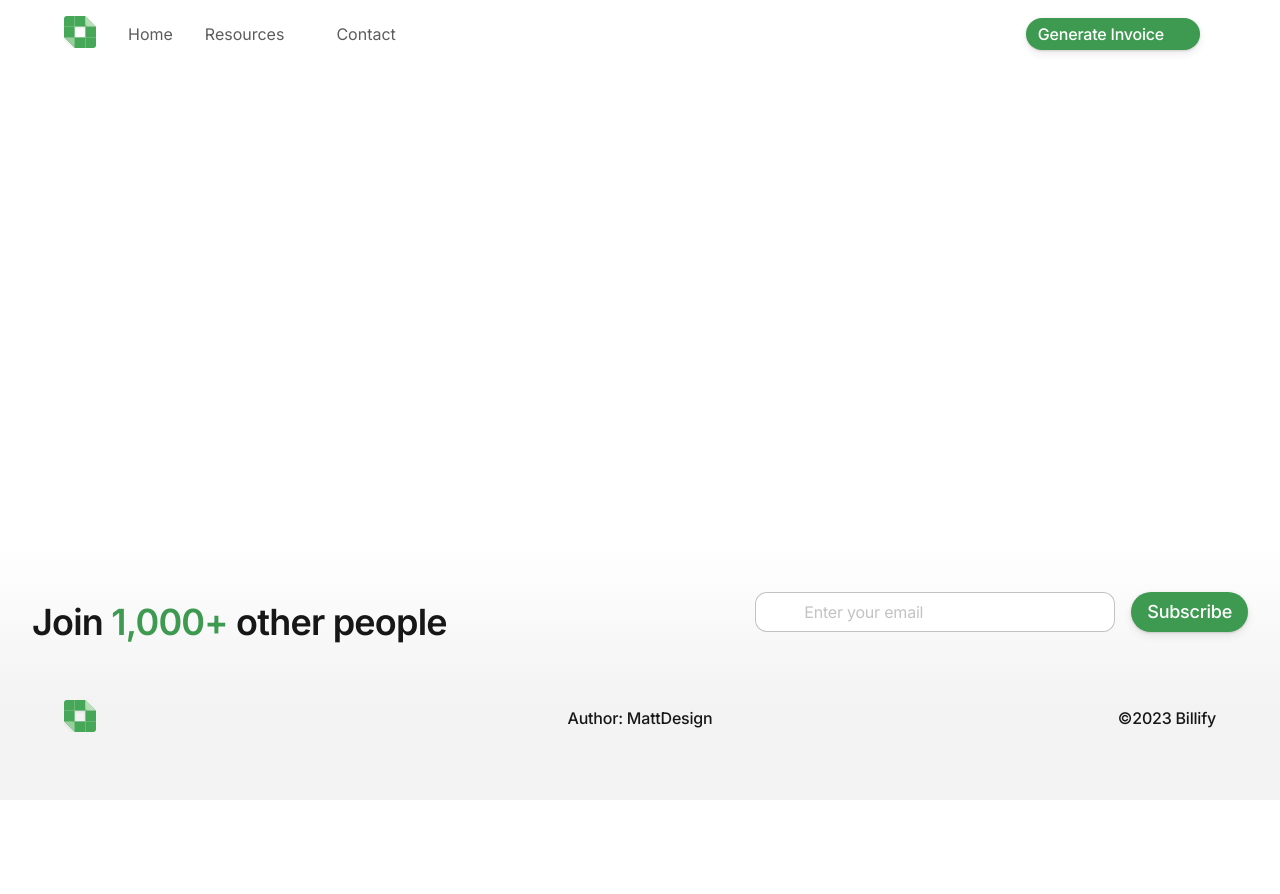
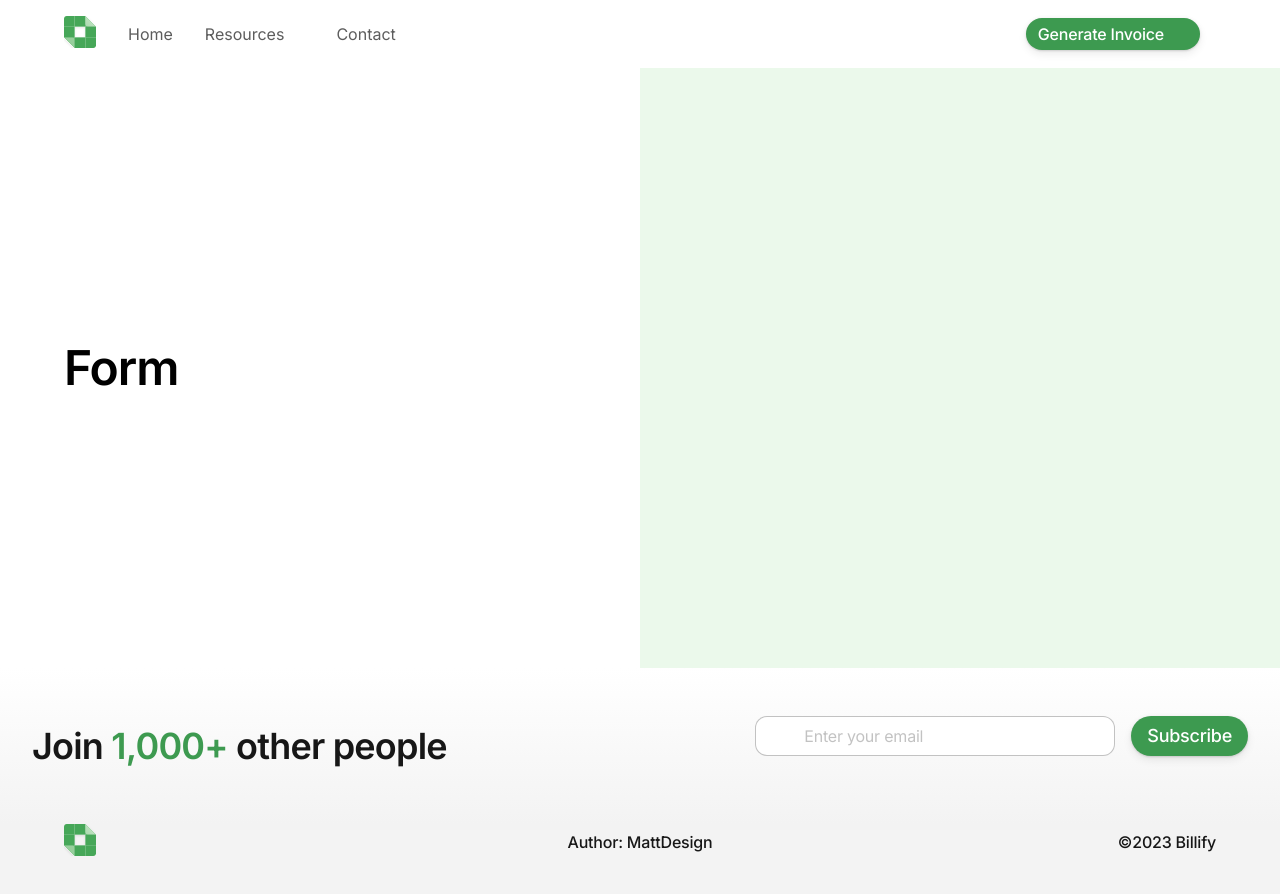
Before and after one commit to MateMarzec/Billify, a React (Vite) app: page /generate in a window 1280 px wide. Shown: the top 894 px of the page. Before the commit the page ends 800 px from the top, so only its background shows below. Built offline with nearby package versions, Linux system fonts and the light colour scheme; some icons are missing.

Commit message:
Generate boilerplate

```diff
--- a/src/routes/Generate.jsx
+++ b/src/routes/Generate.jsx
@@ -1,7 +1,20 @@
+import ContactUs from "../assets/payment.jpg";
+import classes from "./Generate.module.css";
+
 function Generate() {
   return (
-    <>
-    </>
+    <main className={classes.generateWrapper}>
+      <div className={classes.container}>
+        <section className={classes.leftSide}>
+          <div className={classes.content}>
+            <h1>Form</h1>
+          </div>
+        </section>
+        <div className={classes.rightSide}>
+          <div className={classes.preview}></div>
+        </div>
+      </div>
+    </main>
   );
 }
 
--- /dev/null
+++ b/src/routes/Generate.module.css
@@ -0,0 +1,92 @@
+.generateWrapper{
+    background: linear-gradient(90deg, var(--primary-white) 50%, var(--grass-300) 50%);
+}
+.container {
+    max-width: 1280px;
+    display: flex;
+    flex-direction: column;
+    justify-content: center;
+    align-items: center;
+    margin: 0 auto;
+    padding: 64px 0;
+    gap: 32px;
+}
+
+.leftSide {
+    display: flex;
+    flex-direction: column;
+}
+
+.content {
+    display: flex;
+    flex-direction: column;
+    gap: 16px;
+}
+
+.content h1 {
+    text-align: center;
+    font-weight: 600;
+    font-size: 36px;
+    line-height: 42px;
+    text-align: center;
+    letter-spacing: -0.022em;
+    color: var(--primary-black);
+}
+
+.content p {
+    text-align: center;
+    font-weight: 400;
+    font-size: 16px;
+    line-height: 22px;
+    text-align: center;
+    letter-spacing: -0.013em;
+    color: var(--alpha-800);
+}
+
+.rightSide {
+    margin: 0 -16px;
+    height: 100vw;
+    position: relative;
+    max-width: 520px;
+    max-height: 520px;
+}
+
+@media (min-width: 1280px) {
+    .container {
+        flex-direction: row;
+        justify-content: space-between;
+        padding: 0;
+        min-height: 600px;
+    }
+
+    .leftSide,
+    .rightSide {
+        width: 50%;
+        max-width: unset;
+        max-height: 600px;
+        padding: 0;
+    }
+
+    .leftSide {
+        padding: 148px 0;
+        gap: 32px;
+    }
+
+    .content {
+        gap: 24px;
+    }
+
+    .content h1 {
+        text-align: left;
+        font-size: 48px;
+        line-height: 54px;
+        letter-spacing: -0.022em;
+    }
+
+    .content p {
+        text-align: left;
+        font-size: 16px;
+        line-height: 22px;
+        letter-spacing: -0.013em;
+    }
+}
```
